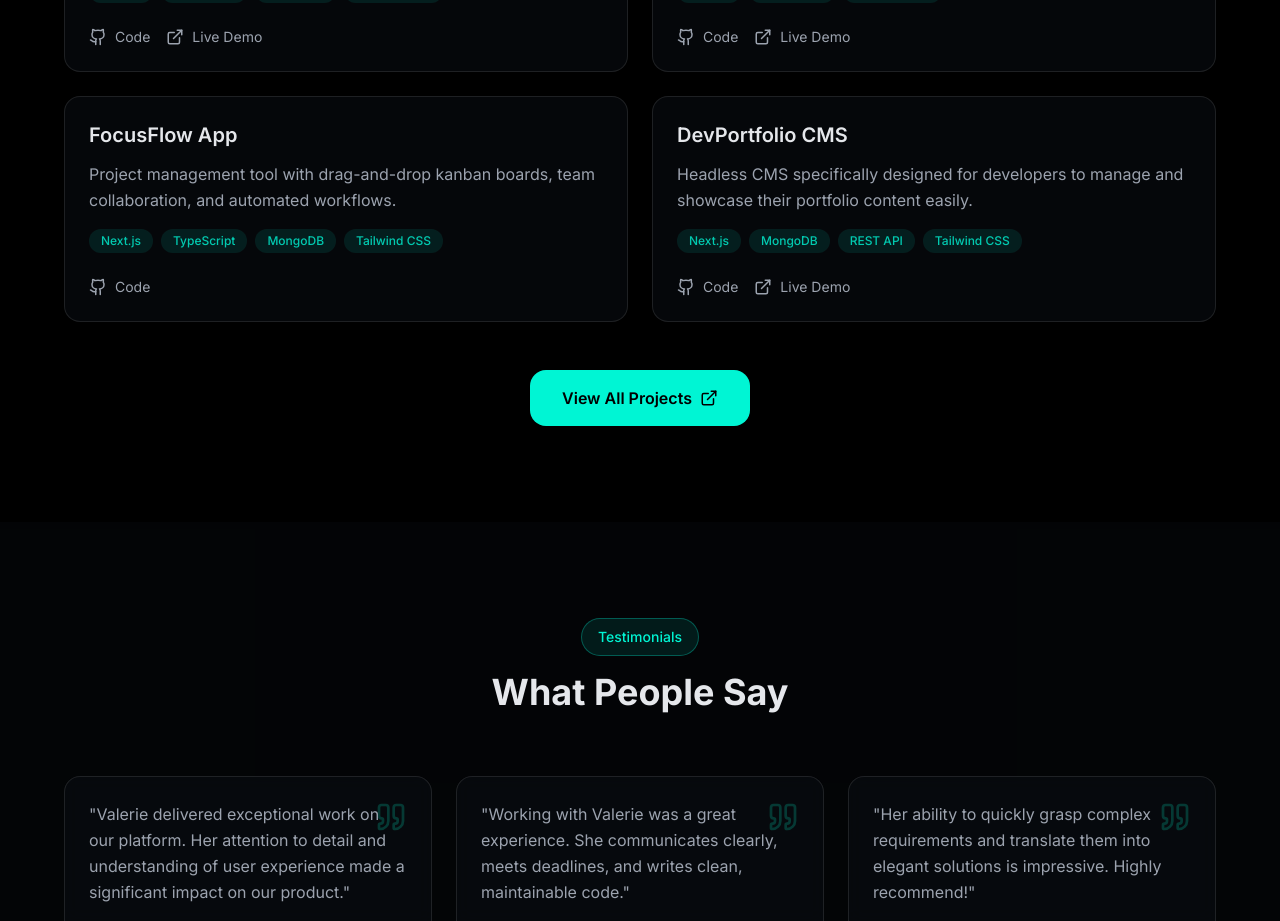
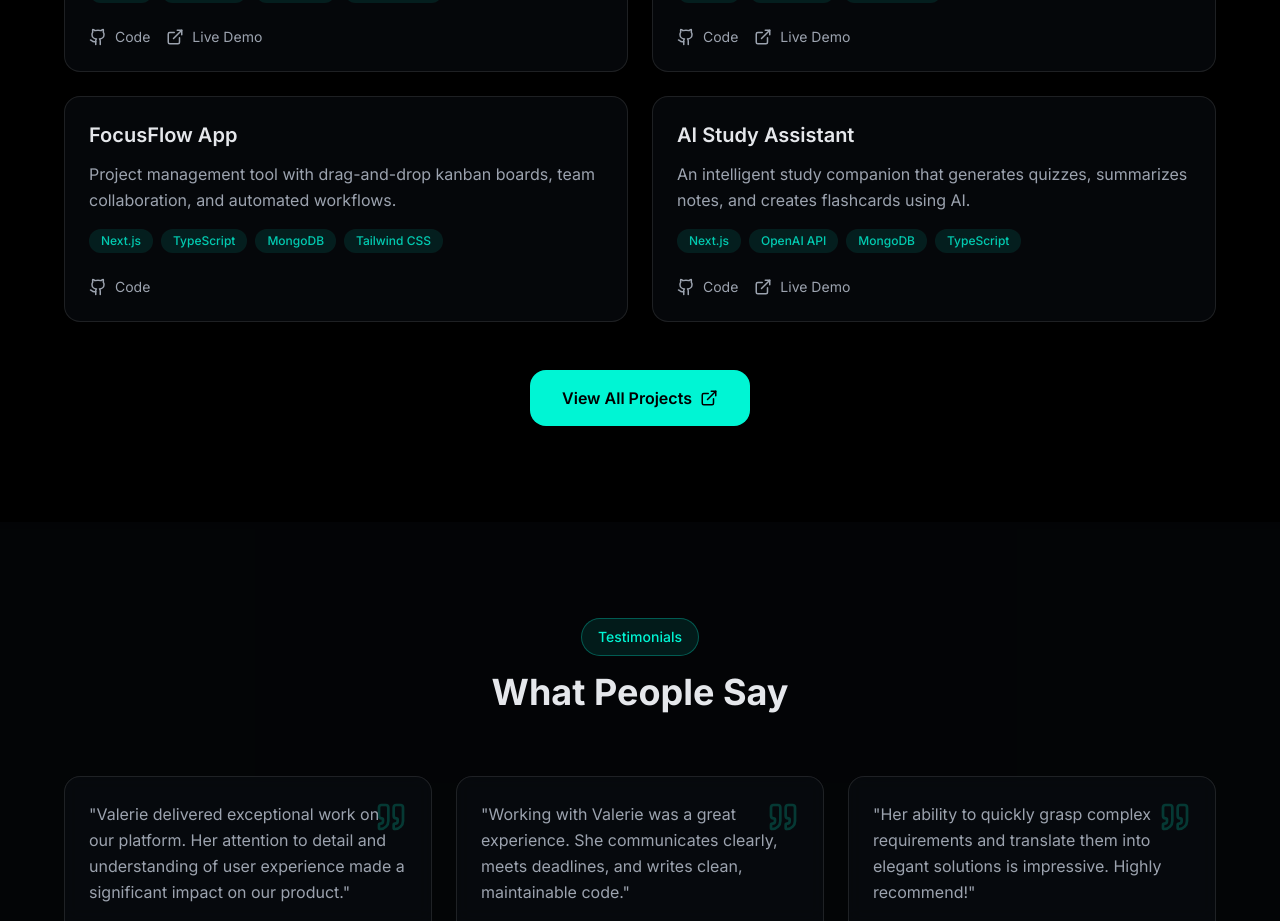
Before and after one commit to Lerivee/My-Portfolio, a Next.js app: page / in a window 1280 px wide. Shown: the part 2520-3441 px from the top of the page. Built offline with nearby package versions, Linux system fonts and the light colour scheme.

Commit message:
updated project

```diff
--- a/components/projects-section.tsx
+++ b/components/projects-section.tsx
@@ -31,12 +31,13 @@ const featuredProjects = [
     github: "https://github.com/Lerivee/FocusFlow-App",
   },
   {
-    title: "DevPortfolio CMS",
+    title: "AI Study Assistant",
     description:
-      "Headless CMS specifically designed for developers to manage and showcase their portfolio content easily.",
-    tech: ["Next.js", "MongoDB", "REST API", "Tailwind CSS"],
-    github: "https://github.com/Lerivee/Freelance-Hub",
+      "An intelligent study companion that generates quizzes, summarizes notes, and creates flashcards using AI.",
+    tech: ["Next.js", "OpenAI API", "MongoDB", "TypeScript"],
+    github: "https://github.com/Lerivee/AI-Powered-Study-App",
     demo: "https://demo.com",
+    category: "AI",
   },
 ]
 
```
